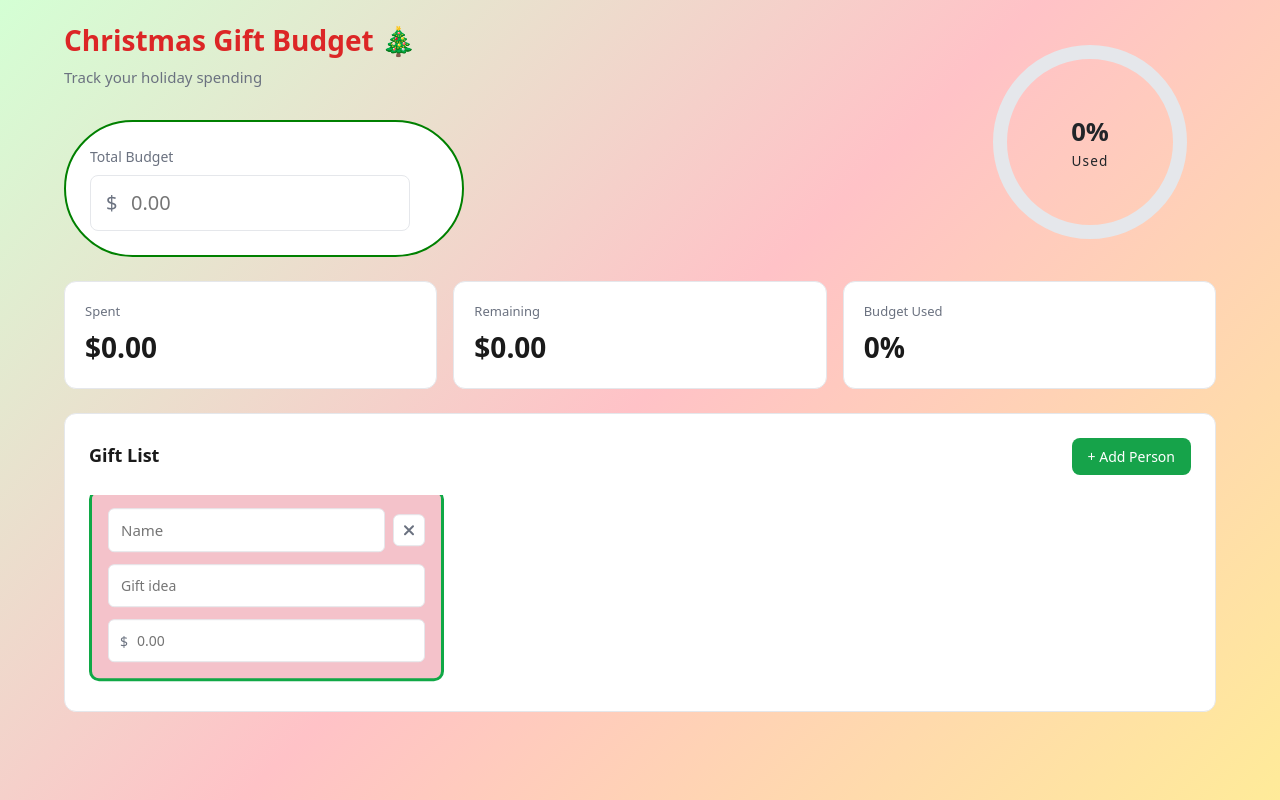
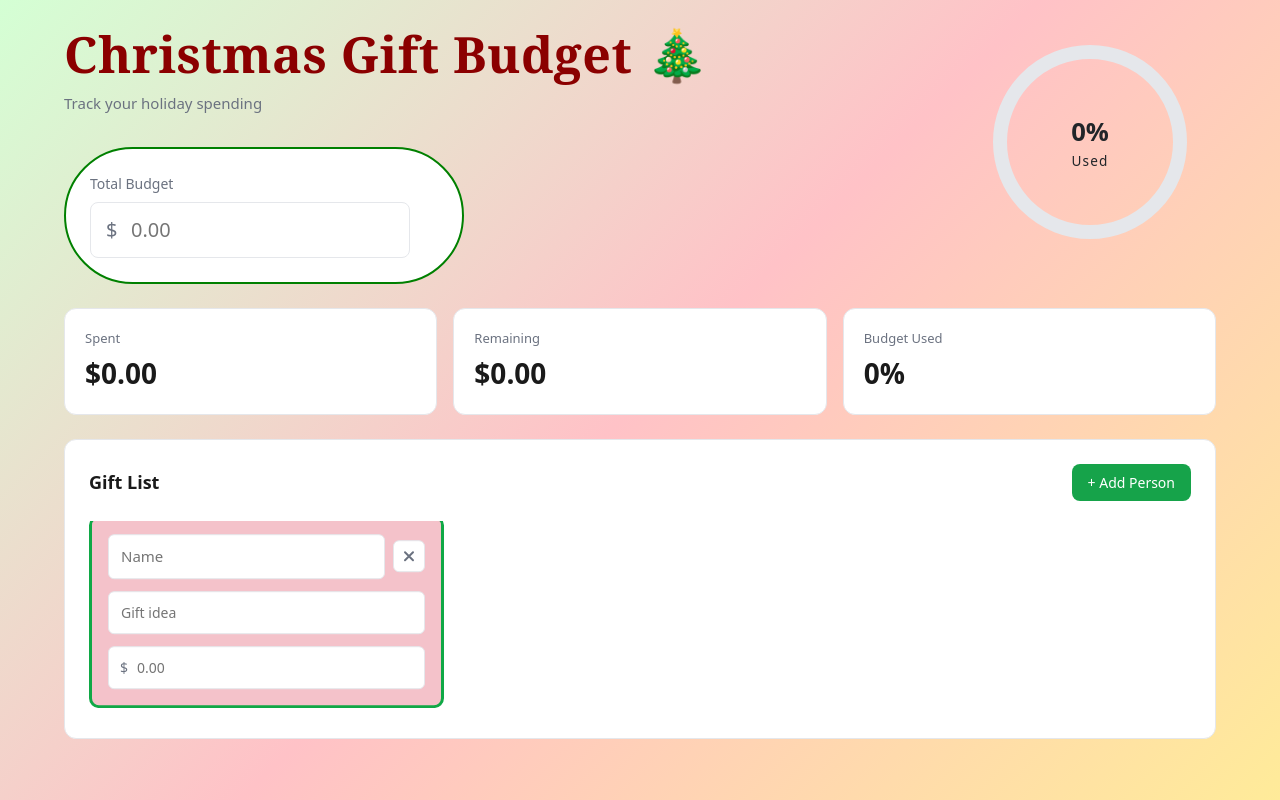
Before and after one commit to gefferyaddai/christ-budget-app, a React (Vite) app: page / in a window 1280 px wide. Built offline with nearby package versions, Linux system fonts and the light colour scheme.

Commit message:
final linkedin post version

```diff
--- a/src/App.css
+++ b/src/App.css
@@ -4,6 +4,7 @@
 * {
     box-sizing: border-box;
 }
+
 
 body {
     margin: 0;
@@ -13,6 +14,10 @@ body {
     background-size: cover;
     color: #1a1a1a;
 }
+
+
+
+
 
 
 .app {
@@ -27,11 +32,15 @@ body {
 }
 
 .title {
-    font-size: 28px;
-    font-weight: 600;
+    font-size: 50px;
+    font-weight: 700;
     margin: 0 0 8px 0;
-    color: #dc2626;
+    color: darkred; /* deep festive red */
+    font-family: 'Georgia', serif;
+    letter-spacing: 0.5px;
+
 }
+
 
 .subtitle {
     font-size: 15px;
@@ -325,7 +334,7 @@ body {
 }
 
 .ring-progress {
-    stroke: #16a34a;
+    stroke: Darkred;
     stroke-linecap: round;
     transition: stroke-dashoffset 0.3s ease;
 }
```
